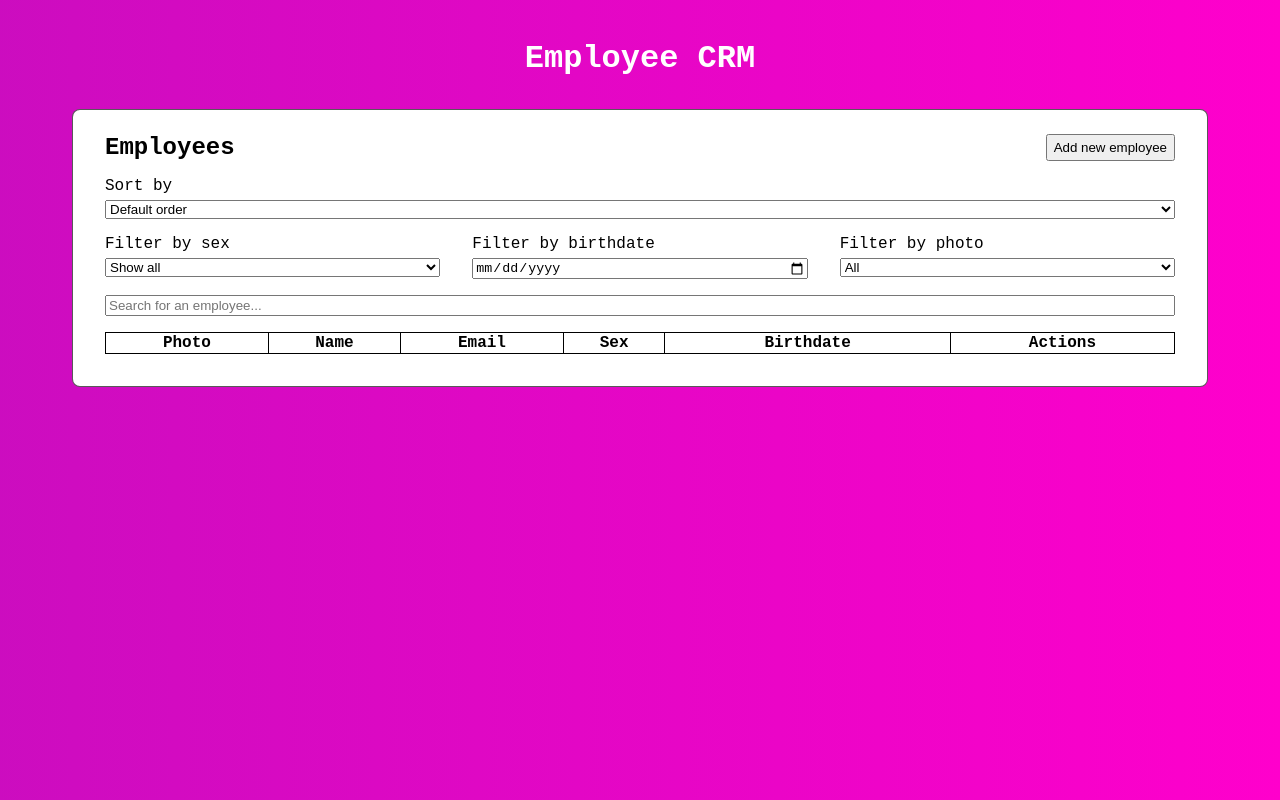
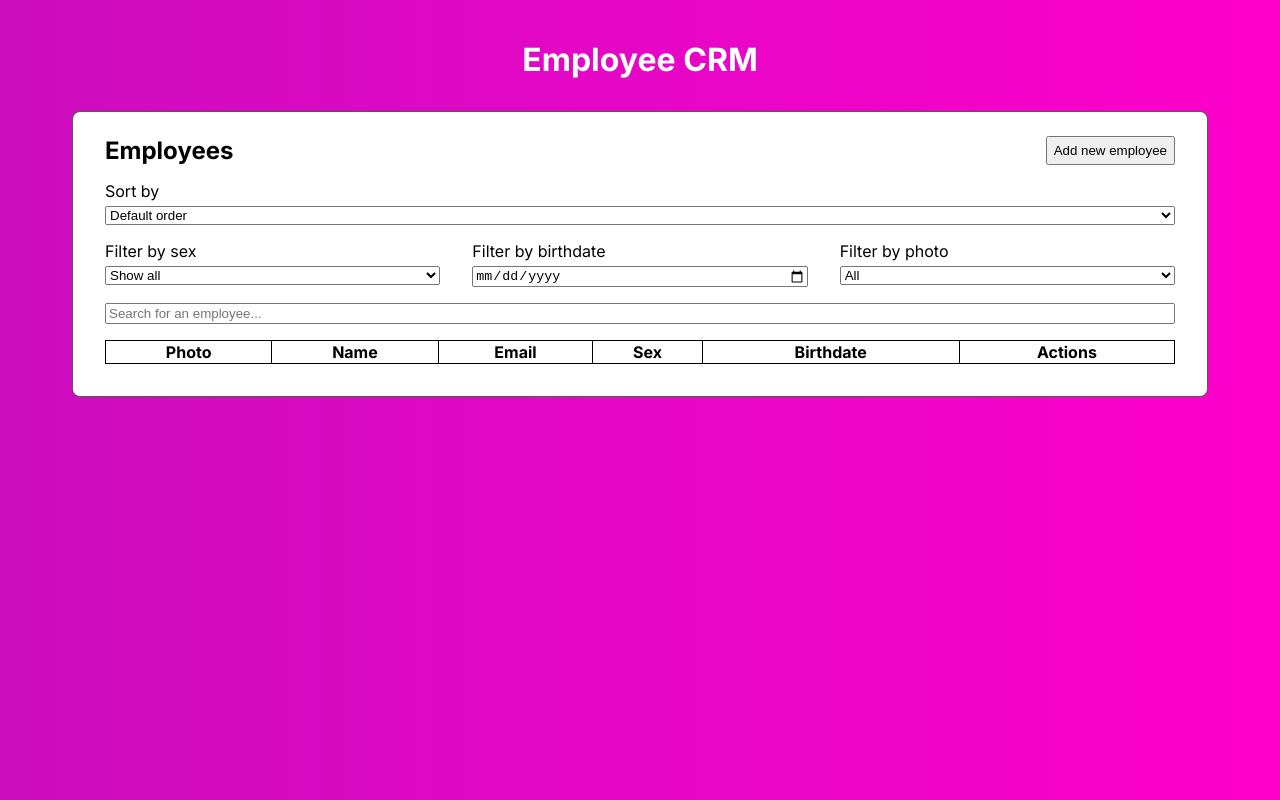
Before and after one commit to FineasGavre/p33-crm, a plain HTML site: page index.html in a window 1280 px wide. Drawn offline with nearby package versions, Linux system fonts and the light colour scheme.

Commit message:
Added Inter font.

```diff
--- a/assets/stylesheets/main.css
+++ b/assets/stylesheets/main.css
@@ -1,3 +1,5 @@
+@import url('https://fonts.googleapis.com/css2?family=Inter:wght@400;700&display=swap');
+
 :root {
     --image-size: 150px;
     --card-border-radius: 0.5rem;
@@ -5,7 +7,7 @@
 }
 
 html {
-    font-family: 'JetBrains Mono', monospace, sans-serif, serif;
+    font-family: 'Inter', sans-serif, serif;
 }
 
 h1,
```
